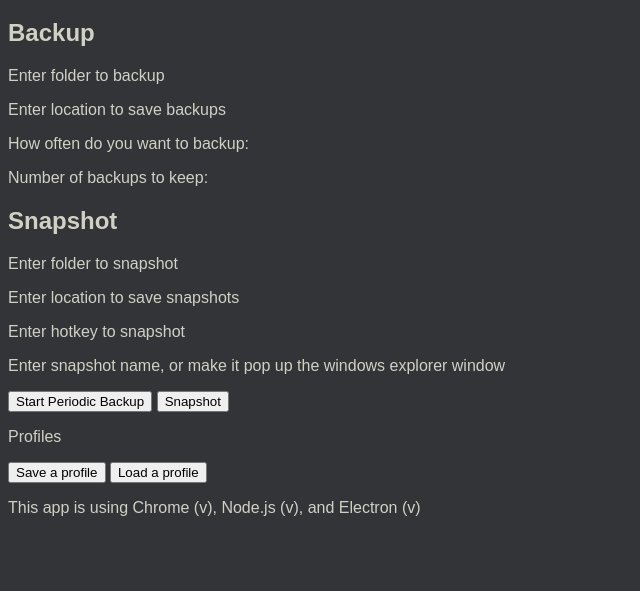
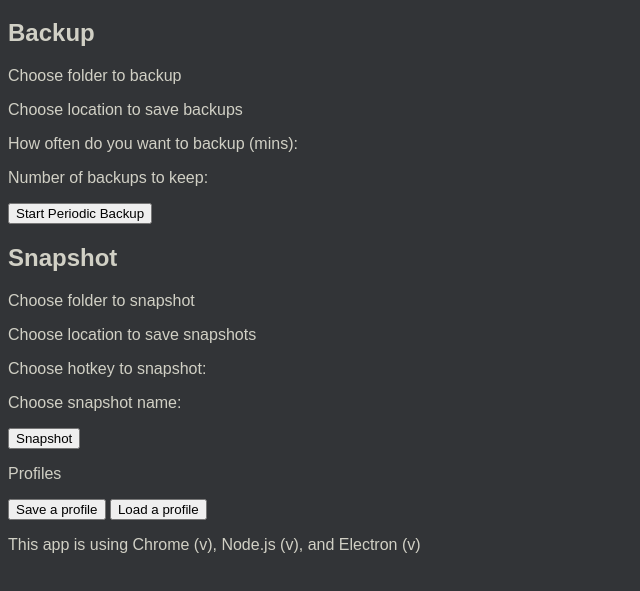
Before and after one commit to aodh66/bs-utility, an Electron app: page index.html in a window 800 px wide. Shown: the part 61-652 px from the top of the page, without its empty margins (0-640 px from the left). Drawn offline with Linux system fonts and the light colour scheme; no server answers.

Commit message:
changed UI text

```diff
--- a/index.html
+++ b/index.html
@@ -19,22 +19,22 @@
 
     <!-- Backup Section -->
     <h2>Backup</h2>
-    <p>Enter folder to backup</p>
-    <p>Enter location to save backups</p>
-    <p>How often do you want to backup:</p>
+    <p>Choose folder to backup</p>
+    <p>Choose location to save backups</p>
+    <p>How often do you want to backup (mins):</p>
     <p>Number of backups to keep:</p>
+
+    <!-- Backup Button -->
+    <button>Start Periodic Backup</button>
 
     <!-- Snapshot Section -->
     <h2>Snapshot</h2>
-    <p>Enter folder to snapshot</p>
-    <p>Enter location to save snapshots</p>
-    <p>Enter hotkey to snapshot</p>
-    <p>Enter snapshot name, or make it pop up the windows explorer window</p>
+    <p>Choose folder to snapshot</p>
+    <p>Choose location to save snapshots</p>
+    <p>Choose hotkey to snapshot:</p>
+    <p>Choose snapshot name:</p>
 
-    <!-- Activation Buttons -->
-    <!-- Backup Button -->
-    <button>Start Periodic Backup</button>
-    <!-- Snapshot -->
+    <!-- Snapshot Button -->
     <button>Snapshot</button>
 
     <!-- Profile Section -->
```
